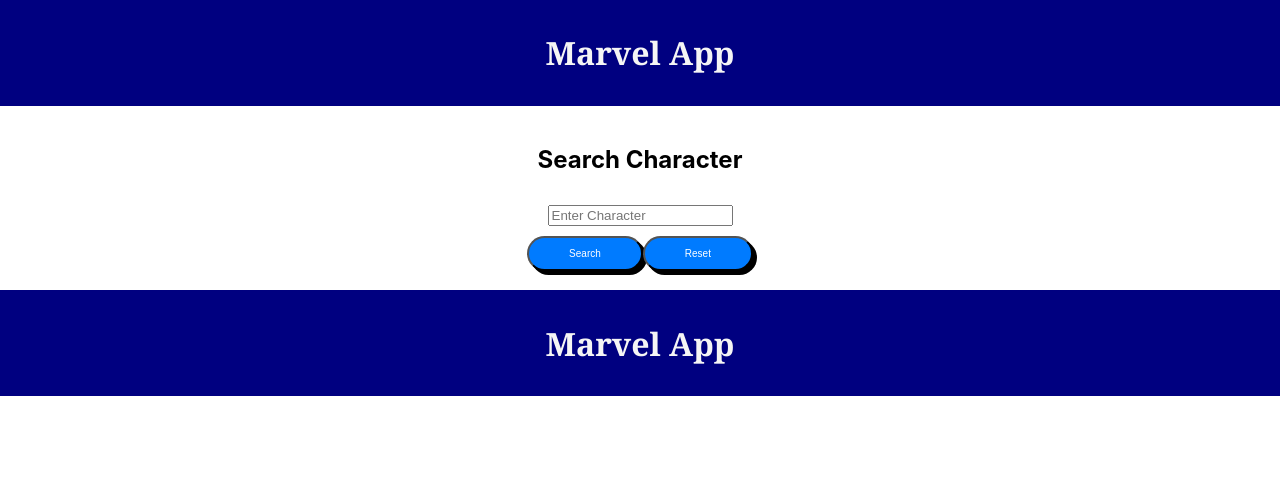
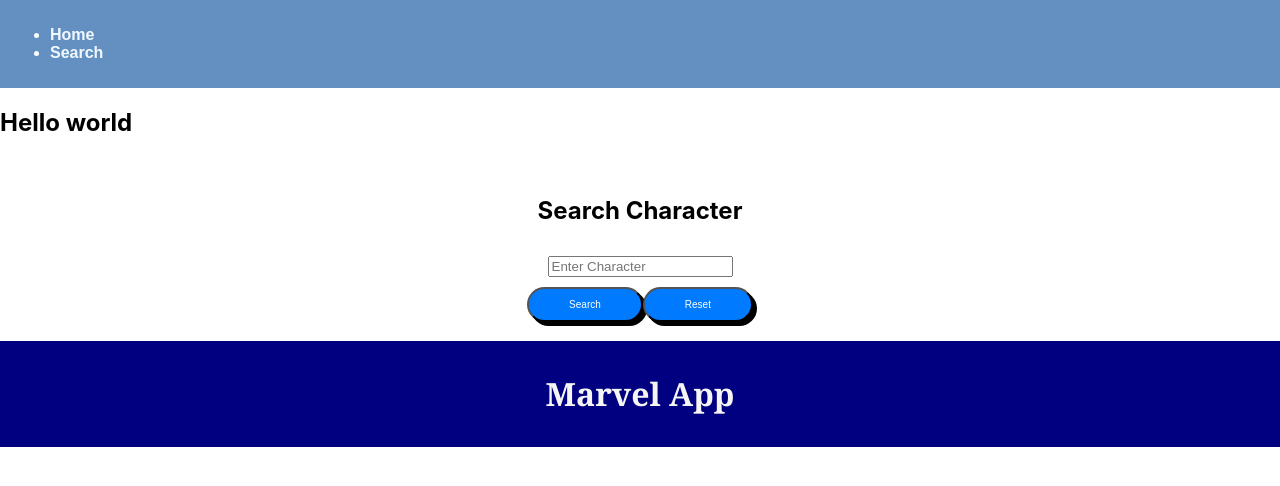
Before and after one commit to brownsugarcoder/Marvel-App, a React (Create React App) app: page / in a window 1280 px wide. Shown: the top 486 px of the page. Built offline with nearby package versions, Linux system fonts and the light colour scheme.

Commit message:
charactercard

```diff
--- a/src/App.js
+++ b/src/App.js
@@ -2,6 +2,8 @@
 import { BrowserRouter as Router, Route, Routes } from "react-router-dom";
 import Home from "./pages/Home.js"
 import Search from "./pages/Search.js";
+import Charactercard from "./components/Charactercard.js";
+import NavBar from "./components/NavBar.js";
 import './App.css';
 
 function App() {
@@ -9,7 +11,8 @@
 //<>
 
     <Router>
-      <Home />
+      <NavBar />
+      <Charactercard />
       <Search />
       <Routes>
         <Route exact path="/search" element={<Search />} />
--- /dev/null
+++ b/src/assets/style/NavBar.css
@@ -0,0 +1,34 @@
+.navbar {
+background-color:  #6390c0;
+padding: 10px;
+display: flex;
+justify-content: space-between;
+align-items: center;
+color: white;
+font-family: Arial, sans-serif;
+}
+
+.navbar .logo{
+    font-size: 1.5rem;
+    font-weight: bold;
+    color: white;
+    text-decoration: none;
+  }
+
+.navbar .home {
+  color: aliceblue;
+  text-decoration: none;
+  font-weight: 800;
+
+}
+
+.navbar a {
+  color: aliceblue;
+  text-decoration: none;
+  font-weight: 800;
+  margin: 0;
+}
+
+.navbar a:hover {
+  color: rgb(121, 13, 95);
+}
--- a/src/assets/style/home.css
+++ b/src/assets/style/home.css
@@ -3,6 +3,7 @@
     padding: 10px;
     background-color: navy;
    }
+
 h1{
     color: whitesmoke;
     font-family: Cambria, Cochin, Georgia, Times, 'Times New Roman', serif;
--- a/src/components/NavBar.js
+++ b/src/components/NavBar.js
@@ -7,8 +7,12 @@
         <header>
             <nav className="navbar">
                 <ul>
-                    <li><a href="/"></a></li>
-                    <li><a href="about"></a></li>
+                    <li>
+                        <a href="/">Home</a>
+                    </li>
+                    <li>
+                        <a href="search">Search</a>
+                    </li>
                 </ul>
             </nav>
         </header>
--- a/src/components/charactercard.js
+++ b/src/components/charactercard.js
@@ -1,3 +1,11 @@
-<div className="character-card">
+import React from 'react';
 
-</div>
+const Charactercard = ({children}) => {
+    return (
+        <div className="character-card">{children}
+            <h2>  Hello world </h2>
+        </div>
+    );
+};
+
+export default Charactercard;
```
Also changed, not shown: src/pages/Home.js (+5 -3 lines).
